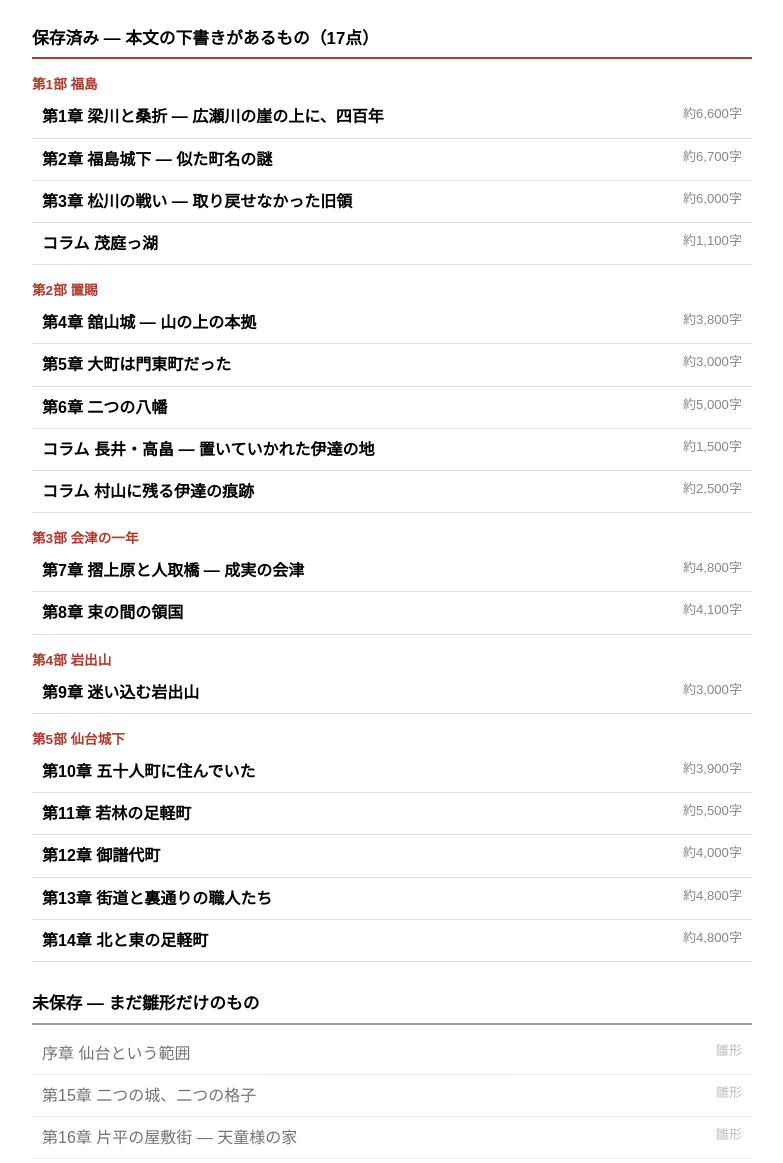
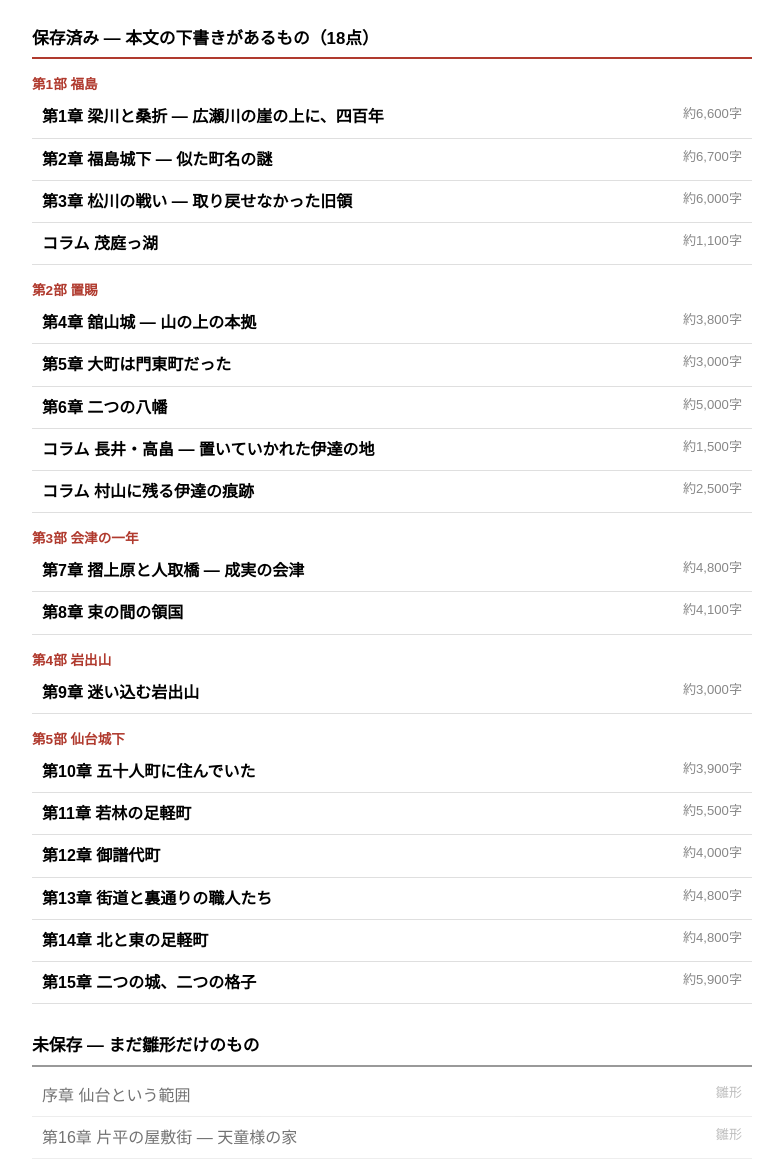
Before and after one commit to oosawak/date-no-kuni, a plain HTML site: page index.html in a window 1280 px wide. Shown: the part 117-1280 px from the top of the page, without its empty margins (248-1031 px from the left). Drawn offline with Linux system fonts and the light colour scheme.

Commit message:
第15章を保存済みに更新

```diff
--- a/index.html
+++ b/index.html
@@ -31,7 +31,7 @@
   <h1>『伊達の国を歩く（仮）』下書き保存の一覧</h1>
   <div class="sub">各タイトルを押すと、その章の原稿（GitHub上のMarkdown）が開きます。下書きのコピーは非公開リポジトリ zenn-articles に保存中。2026年11月3日時点</div>
 
-  <h2>保存済み ― 本文の下書きがあるもの（17点）</h2>
+  <h2>保存済み ― 本文の下書きがあるもの（18点）</h2>
   <div class="part">第1部 福島</div>
   <ul>
     <li><span class="name"><a href="https://github.com/oosawak/sengoku-life-sim/blob/main/docs/book-ch01-yanagawa-koori.md">第1章 梁川と桑折 ― 広瀬川の崖の上に、四百年</a></span><span class="meta">約6,600字</span></li>
@@ -63,12 +63,12 @@
     <li><span class="name"><a href="https://github.com/oosawak/sengoku-life-sim/blob/main/docs/book-ch12-gofudaicho.md">第12章 御譜代町</a></span><span class="meta">約4,000字</span></li>
     <li><span class="name"><a href="https://github.com/oosawak/sengoku-life-sim/blob/main/docs/book-ch13-shokunin.md">第13章 街道と裏通りの職人たち</a></span><span class="meta">約4,800字</span></li>
     <li><span class="name"><a href="https://github.com/oosawak/sengoku-life-sim/blob/main/docs/book-ch14-kita-higashi-ashigaru.md">第14章 北と東の足軽町</a></span><span class="meta">約4,800字</span></li>
+    <li><span class="name"><a href="https://github.com/oosawak/sengoku-life-sim/blob/main/docs/book-ch15-two-grids.md">第15章 二つの城、二つの格子</a></span><span class="meta">約5,900字</span></li>
   </ul>
 
   <h2 class="todo">未保存 ― まだ雛形だけのもの</h2>
   <ul>
     <li class="dim"><span class="name"><a href="https://github.com/oosawak/sengoku-life-sim/blob/main/docs/book-ch00-intro.md">序章 仙台という範囲</a></span><span class="meta">雛形</span></li>
-    <li class="dim"><span class="name"><a href="https://github.com/oosawak/sengoku-life-sim/blob/main/docs/book-ch15-two-grids.md">第15章 二つの城、二つの格子</a></span><span class="meta">雛形</span></li>
     <li class="dim"><span class="name"><a href="https://github.com/oosawak/sengoku-life-sim/blob/main/docs/book-ch16-katahira-tendo.md">第16章 片平の屋敷街 ― 天童様の家</a></span><span class="meta">雛形</span></li>
     <li class="dim"><span class="name"><a href="https://github.com/oosawak/sengoku-life-sim/blob/main/docs/book-ch17-ohashi-shigezane.md">第17章 大橋のほとり ― 成実の家</a></span><span class="meta">雛形</span></li>
     <li class="dim"><span class="name"><a href="https://github.com/oosawak/sengoku-life-sim/blob/main/docs/book-ch18-rokugo-hori.md">第18章 若林城を貫く水</a></span><span class="meta">雛形</span></li>
```
